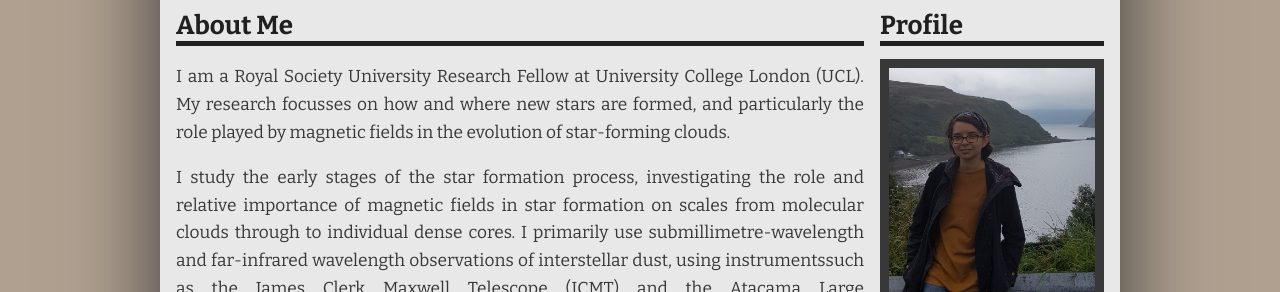
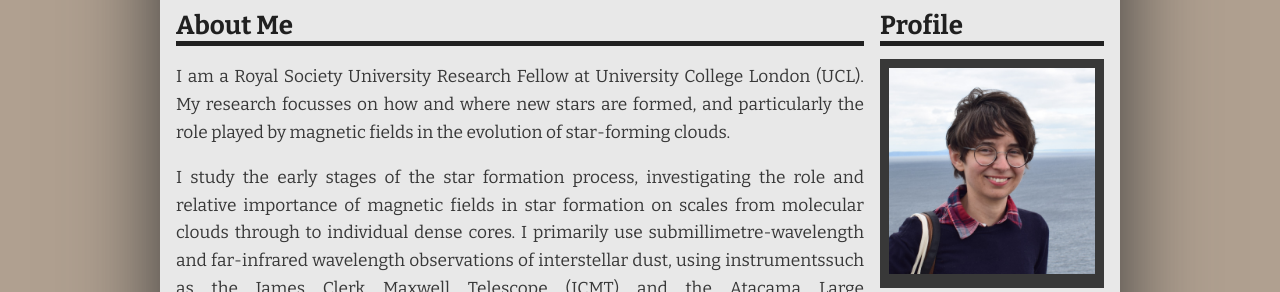
Before and after one commit to KatePattle/KatePattle.github.io, a plain HTML site: page index.html in a window 1280 px wide. Shown: the part 263-555 px from the top of the page. Drawn offline with nearby package versions, Linux system fonts and the light colour scheme.

Commit message:
Update index.html

```diff
--- a/index.html
+++ b/index.html
@@ -123,7 +123,7 @@
             the CSS slightly if you do.
           -->
           <div class="img-container">
-            <img src="imgs/profile.jpg"/>
+            <img src="imgs/IMG-20200829-WA0000_crop.png"/>
           </div>
           <!-- contact details! -->
           <div class="info">
```
